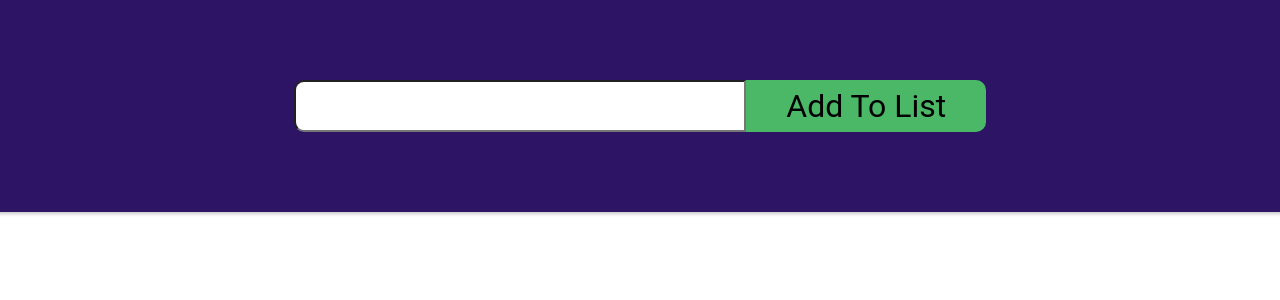
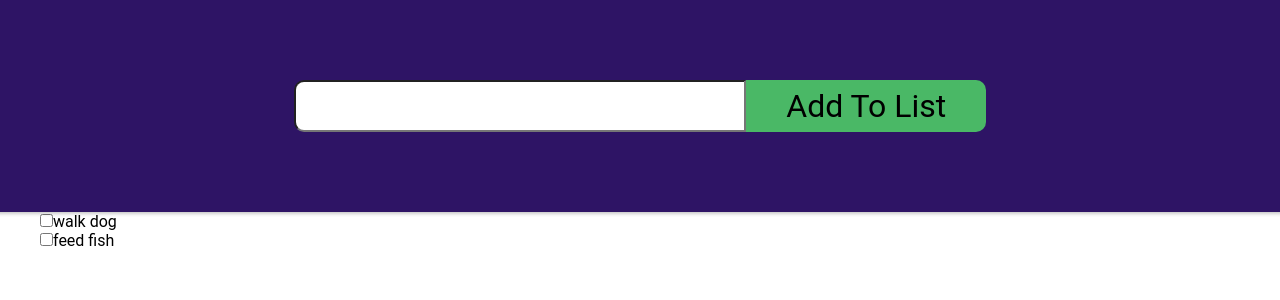
Before and after one commit to timegated/ionic-todo-ts, a React (Create React App) app: page /home in a window 1280 px wide. Shown: the top 300 px of the page. Built offline with nearby package versions, Linux system fonts and the light colour scheme.

Commit message:
Checked logic is working for task list items

```diff
--- a/src/components/CreateTodo.tsx
+++ /dev/null
@@ -1,32 +0,0 @@
-import React, { useState } from 'react'
-import TaskForm from './TaskForm';
-
-type Tasks = {
-  id: number,
-  text: string,
-  complete: boolean
-}
-
-type AddTask = (newTask: string) => void;
-
-const CreateTask: React.FC = () => {
-  const [tasks, setTasks] = useState<Array<Tasks>>([])
-
-  const { localStorage } = window;
-
-  const addTask: AddTask = (newTask: any) => {
-    setTasks([...tasks, { id: Math.floor(Math.random() * 1000), text: newTask, complete: false }])
-    localStorage.setItem( 'tasks', JSON.stringify(tasks) )
-  }
-
-  console.log(tasks);
-  console.log(localStorage);
-
-  return (
-    <>
-      <TaskForm addTask={addTask}></TaskForm>
-    </>
-  )
-}
-
-export default CreateTask
--- a/src/components/TaskForm.tsx
+++ b/src/components/TaskForm.tsx
@@ -11,7 +11,6 @@ const TaskForm: React.FC<AddTaskFormProps> = ({ addTask }) => {
 
   const handleChange = (e: ChangeEvent<HTMLInputElement>) => {
     setTask(e.target.value);
-    console.log(task);
   };
 
   const handleSubmit = (e: FormEvent<HTMLFormElement>) => {
--- /dev/null
+++ b/src/components/TaskList.tsx
@@ -0,0 +1,47 @@
+import React from 'react'
+import TaskListItem from './TaskListItem';
+import styled from 'styled-components';
+
+type ToggleComplete = (selectedTask: string) => void;
+
+type Tasks = {
+  id: number,
+  text: string,
+  complete: boolean
+}
+
+interface TaskListProps {
+  tasks: Array<Tasks>,
+  toggleComplete: ToggleComplete
+}
+
+const TaskList: React.FC<TaskListProps> = ({ tasks, toggleComplete }) => {
+  return (
+    <TaskUL>
+      {tasks.map((task: any) => {
+        return (
+          <TaskItem
+            key={task.id}
+            task={task}
+            toggleComplete={toggleComplete}
+          />
+        )
+      })}
+    </TaskUL>
+  )
+}
+
+
+const TaskUL = styled.ul`
+  max-width: 1200px;
+  list-style: none;
+  margin: 0 auto;
+  padding: 0;
+`
+const TaskItem = styled(TaskListItem)`
+  display: flex;
+  justify-content: space-between;
+  background: gray;
+`
+
+export default TaskList
--- /dev/null
+++ b/src/components/TaskListItem.tsx
@@ -0,0 +1,28 @@
+import React from 'react'
+
+type ToggleComplete = (selectedTask: string) => void;
+
+type Tasks = {
+  id: number,
+  text: string,
+  complete: boolean
+}
+
+interface TaskListItemProps {
+  task: Tasks,
+  toggleComplete: ToggleComplete
+}
+const TaskListItem: React.FC<TaskListItemProps> = ({task, toggleComplete}) => {
+  return (
+    <li>
+      <label>{task.complete ? "complete" : undefined}</label>
+      <input type="checkbox"
+        checked={task.complete}
+        onChange={() => toggleComplete(task.text)}
+      />
+      {task.text}
+    </li>
+  )
+}
+
+export default TaskListItem
--- a/src/pages/Home.tsx
+++ b/src/pages/Home.tsx
@@ -1,12 +1,63 @@
-import {  IonHeader, IonPage,  } from '@ionic/react';
-import CreateTask from '../components/CreateTodo';
+import { IonHeader, IonPage, IonContent } from '@ionic/react';
+import { useState, useEffect } from 'react';
+import TaskForm from '../components/TaskForm';
+import TaskList from '../components/TaskList';
+
+type ToggleComplete = (selectedTask: string) => void;
+
+type Tasks = {
+  id: number,
+  text: string,
+  complete: boolean
+};
+
+type AddTask = (newTask: string) => void;
+
+const initialTasks: Array<Tasks> = [
+  {
+    id: 1,
+    text: 'walk dog',
+    complete: false,
+  },
+  {
+    id: 2,
+    text: 'feed fish',
+    complete: false
+  }
+];
 
 const Home: React.FC = () => {
+  const { localStorage } = window;
+
+  const [tasks, setTasks] = useState<Array<Tasks>>(initialTasks);
+
+  const toggleComplete: ToggleComplete = (selectedTask) => {
+    const updatedTasks = tasks.map(task => {
+      if (task.text === selectedTask) {
+        return {...task, complete: !task.complete}
+      }
+      return task;
+    })
+    setTasks(updatedTasks);
+  };
+
+  const addTask: AddTask = (newTask: any) => {
+    setTasks([...tasks, { id: Math.floor(Math.random() * 1000), text: newTask, complete: false }])
+    localStorage.setItem('tasks', JSON.stringify(tasks))
+  };
+
+  useEffect(() => {
+    localStorage.setItem('tasks', JSON.stringify(initialTasks))
+  }, []);
+
   return (
     <IonPage>
       <IonHeader>
-        <CreateTask />
+        <TaskForm addTask={ addTask }/>
       </IonHeader>
+      <IonContent>
+        <TaskList tasks={tasks} toggleComplete={ toggleComplete}/>
+      </IonContent>
     </IonPage>
   );
 };
```
